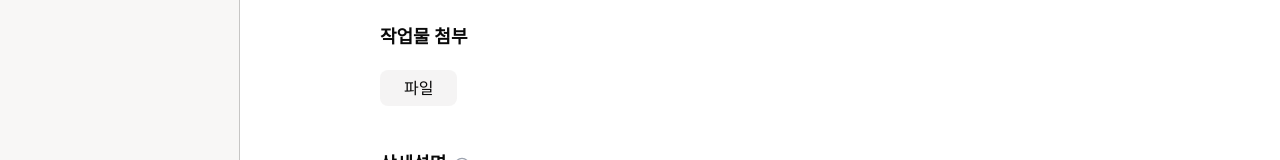
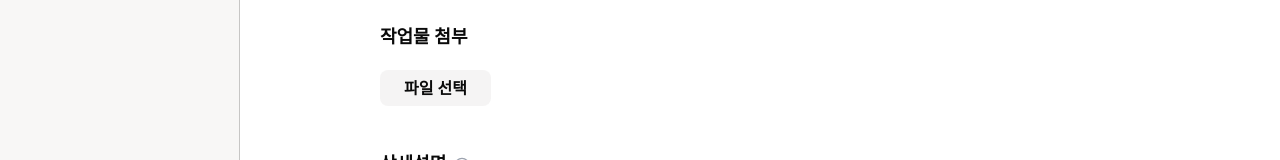
Before and after one commit to ThonliveThondie/art-connect-frontend, a React (Vite) app: page /portfolio/add in a window 1280 px wide. Shown: the part 438-598 px from the top of the page. Built offline with nearby package versions, Linux system fonts and the light colour scheme; a web font is replaced by a local one.

Commit message:
style: 파일 업로드 이미지 삭제버튼 두께 및 위치 조정

```diff
--- a/src/components/common/form/FileUpload.jsx
+++ b/src/components/common/form/FileUpload.jsx
@@ -34,10 +34,10 @@ export default function FileUpload({
               <button
                 type="button"
                 onClick={() => removeFile(index)}
-                className="absolute -top-1 -right-1 w-6 h-6 bg-red-500 text-white rounded-full flex items-center justify-center hover:bg-red-600"
+                className="absolute -top-[0px] -right-[0px] w-6 h-6 text-white"
                 aria-label={`${file.name} 파일 삭제`}
               >
-                <X size={14} />
+                <X size={18} strokeWidth={3} />
               </button>
             </div>
           ))}
@@ -45,7 +45,7 @@ export default function FileUpload({
       )}
 
       {/* 파일 선택 버튼 */}
-      <label className="inline-block px-[24px] py-[6px] mt-[8px] mb-[24px] bg-[#F1F0EFB2] rounded-[8px] hover:bg-[#F1F0EF] cursor-pointer">
+      <label className="inline-block px-[24px] py-[6px] mt-[8px] mb-[24px] bg-[#F1F0EFB2] font-[700] rounded-[8px] hover:bg-[#F1F0EF] cursor-pointer">
         {buttonText}
         <input
           type="file"
--- a/src/features/portfolio/add/PortfolioAdd.jsx
+++ b/src/features/portfolio/add/PortfolioAdd.jsx
@@ -75,7 +75,7 @@ export default function PortfolioAdd() {
             onFileChange={handleImagesChange}
             accept="image/*"
             multiple={true}
-            buttonText="파일"
+            buttonText="파일 선택"
           />
         </div>
 
```
